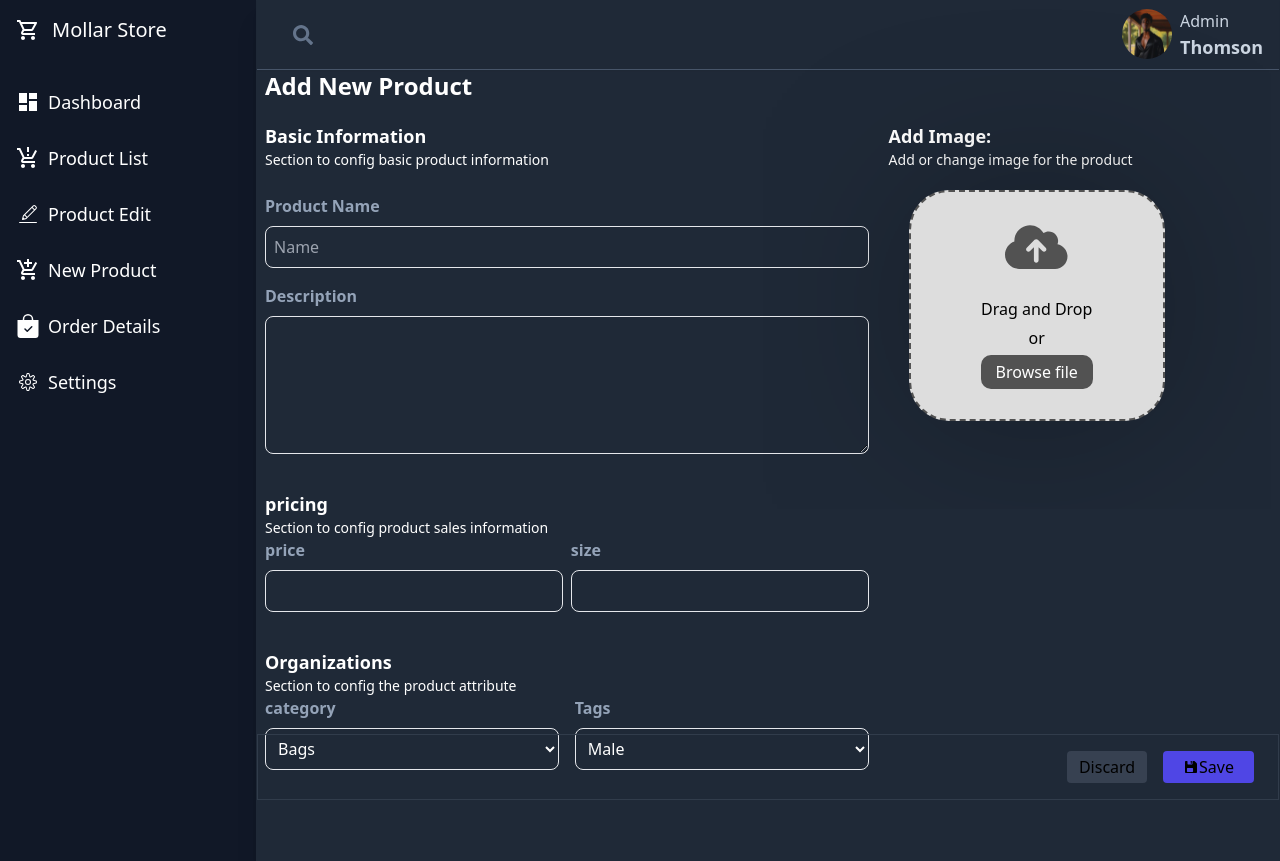
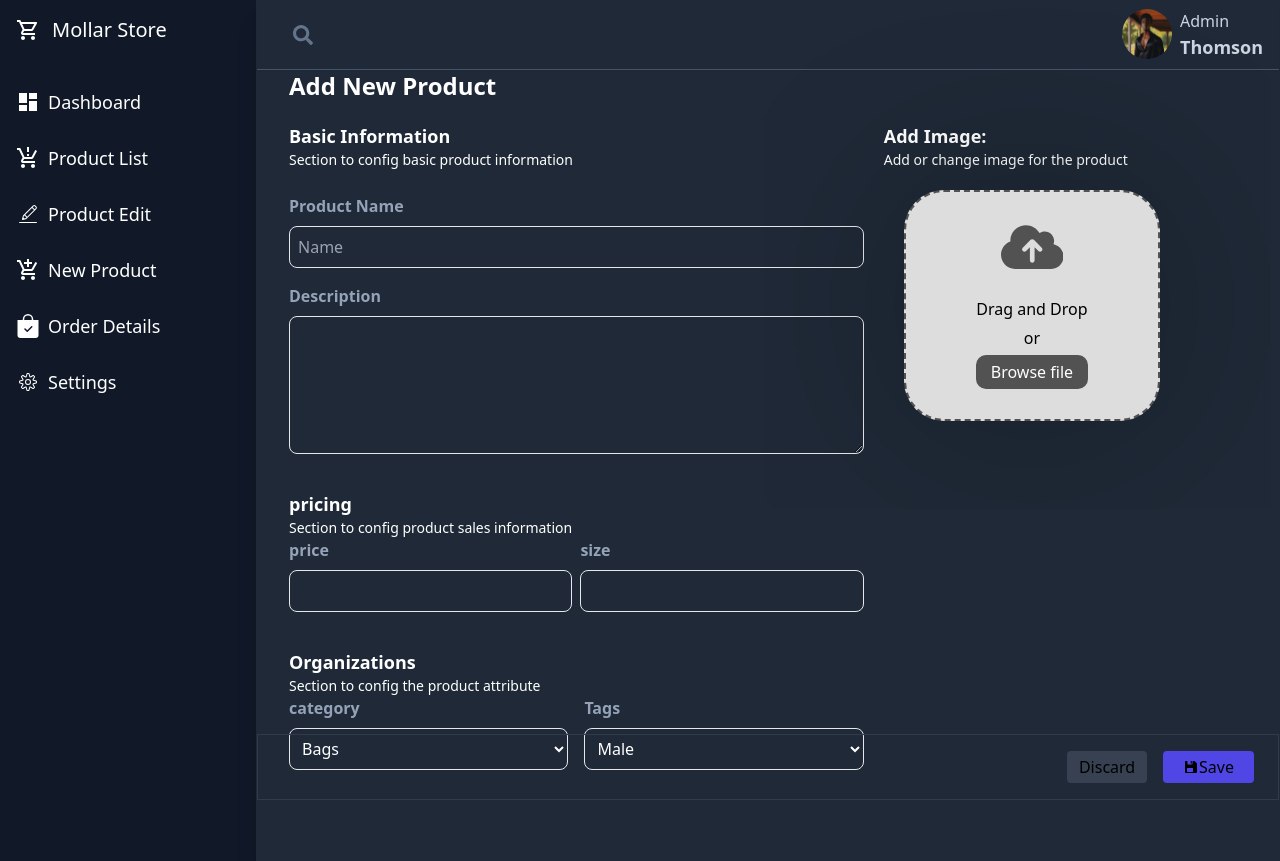
Before and after one commit to Thomson-dev/MollaAdmin, a React (Create React App) app: page /new-product in a window 1280 px wide. Built offline with nearby package versions, Linux system fonts and the light colour scheme.

Commit message:
new changes

```diff
--- a/src/Screens/NewProduct.tsx
+++ b/src/Screens/NewProduct.tsx
@@ -17,7 +17,7 @@ const NewProduct = (props: Props) => {
     <div className="border bg-[#1F2937]  shadow-xl border-[#1F2937] ">
       <Navbar />
 
-      <div className="px-2">
+      <div className="px-8">
         <h3 className="text-white font-bold  text-2xl">Add New Product</h3>
 
         <div className="flex md:flex-row flex-col">
```
